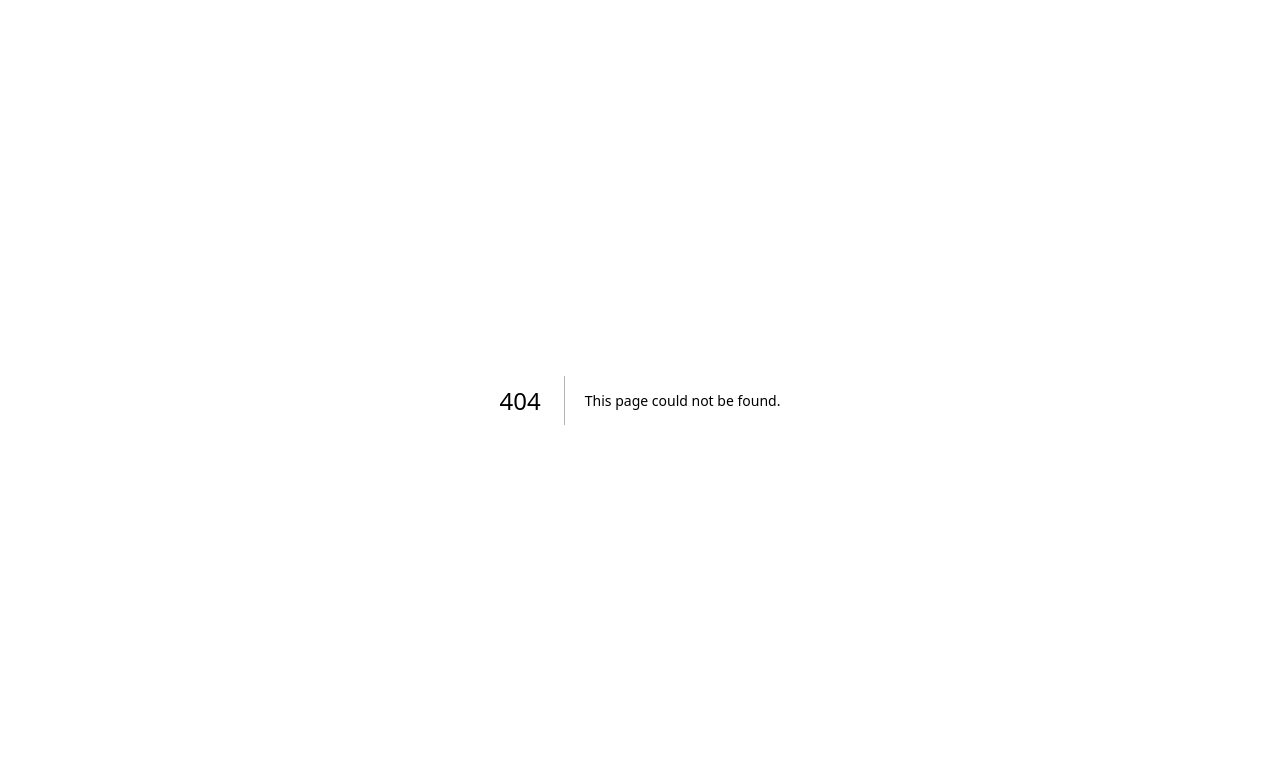
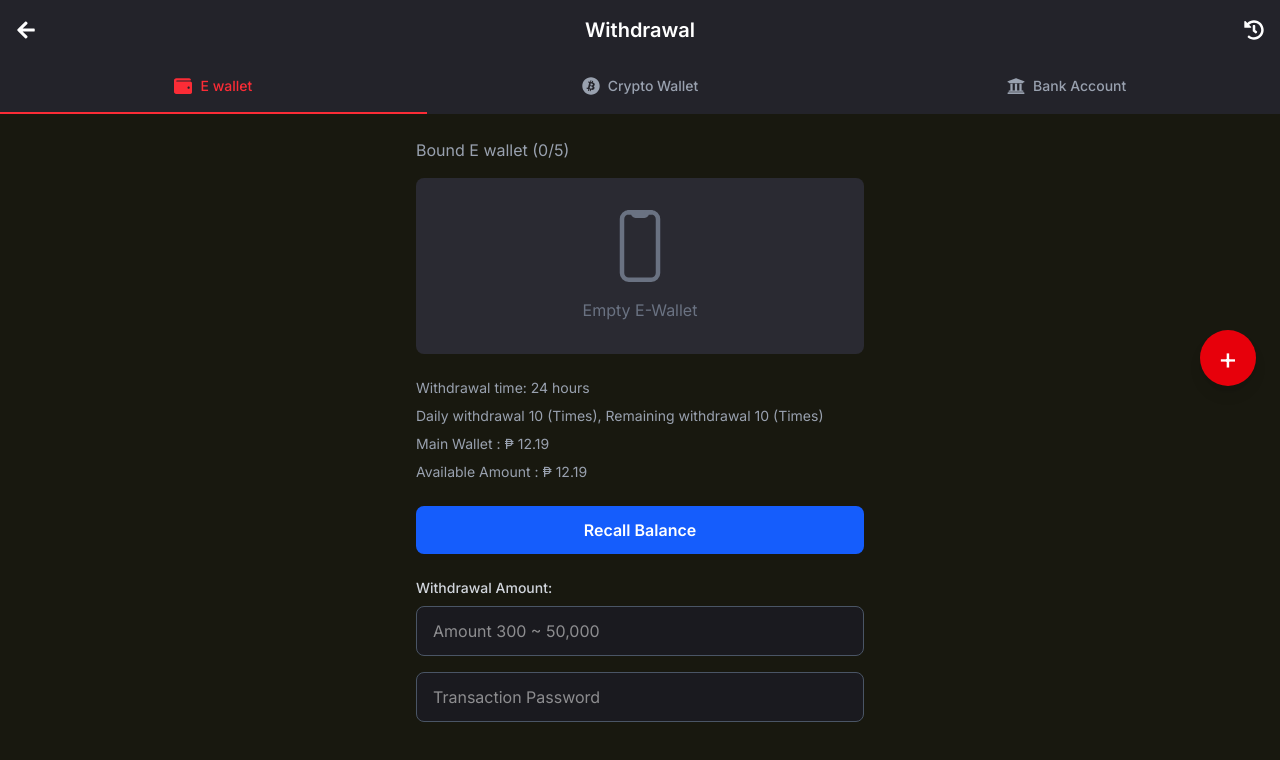
Before and after one commit to Redkuroo/gamble-choicer, a Next.js app: page /withdrawal in a window 1280 px wide. Before the commit this address had no page. Shown: the top 760 px of the page. Built offline with nearby package versions, Linux system fonts and the light colour scheme.

Commit message:
added withdrawal page

```diff
--- a/package.json
+++ b/package.json
@@ -12,7 +12,8 @@
     "framer-motion": "^12.17.0",
     "next": "15.3.3",
     "react": "^19.0.0",
-    "react-dom": "^19.0.0"
+    "react-dom": "^19.0.0",
+    "react-icons": "^5.5.0"
   },
   "devDependencies": {
     "@eslint/eslintrc": "^3",
--- a/src/app/page.tsx
+++ b/src/app/page.tsx
@@ -8,7 +8,7 @@ export default function Home() {
       <div className="min-h-screen bg-[#18180f] flex flex-col items-center justify-center p-8">
         <h1 className="text-5xl font-light text-white mb-2">Jayson <span className="italic font-semibold">Walang Talo</span> Radores</h1>
         <p className="text-gray-300 mb-10 text-lg">Choose your favorite gambling game below! Tabanga ko Jai ihatag imong swerte!</p>
-        <div className="grid grid-cols-1 sm:grid-cols-2 md:grid-cols-3 lg:grid-cols-5 gap-8 w-full max-w-6xl">
+        <div className="grid grid-cols-1 sm:grid-cols-2 md:grid-cols-3 lg:grid-cols-6 gap-8 w-full max-w-7xl">
           <Link href="/bacarrats" className="group bg-[#23232a] border border-gray-700 rounded-lg flex flex-col items-center p-8 transition hover:bg-[#27272f] hover:scale-105 cursor-pointer">
             <span className="text-5xl mb-4">🎴</span>
             <span className="text-lg font-semibold text-white tracking-wide">BACARRATS</span>
@@ -29,6 +29,10 @@ export default function Home() {
             <span className="text-5xl mb-4">👤</span>
             <span className="text-lg font-semibold text-white tracking-wide">MY ACCOUNT</span>
           </Link>
+          <Link href="/withdrawal" className="group bg-[#23232a] border border-gray-700 rounded-lg flex flex-col items-center p-8 transition hover:bg-[#27272f] hover:scale-105 cursor-pointer">
+            <span className="text-5xl mb-4">💸</span>
+            <span className="text-lg font-semibold text-white tracking-wide">WITHDRAWAL</span>
+          </Link>
         </div>
       </div>
     </>
--- /dev/null
+++ b/src/app/withdrawal/page.tsx
@@ -0,0 +1,94 @@
+'use client';
+
+import { useState } from 'react';
+import Link from 'next/link';
+import { FaArrowLeft, FaHistory, FaWallet, FaBitcoin, FaUniversity } from 'react-icons/fa';
+import { IoPhonePortraitOutline } from "react-icons/io5";
+
+const WithdrawalPage = () => {
+  const [activeTab, setActiveTab] = useState('E wallet');
+
+  const tabs = [
+    { name: 'E wallet', icon: <FaWallet /> },
+    { name: 'Crypto Wallet', icon: <FaBitcoin /> },
+    { name: 'Bank Account', icon: <FaUniversity /> },
+  ];
+
+  return (
+    <div className="min-h-screen bg-[#18180f] text-white flex flex-col">
+      {/* Header */}
+      <header className="bg-[#23232a] p-4 flex items-center justify-between sticky top-0 z-10">
+        <Link href="/" className="text-xl">
+            <FaArrowLeft />
+        </Link>
+        <h1 className="text-xl font-semibold">Withdrawal</h1>
+        <button className="text-xl">
+          <FaHistory />
+        </button>
+      </header>
+
+      {/* Tabs */}
+      <nav className="bg-[#23232a] flex">
+        {tabs.map(tab => (
+          <button
+            key={tab.name}
+            onClick={() => setActiveTab(tab.name)}
+            className={`flex-1 flex items-center justify-center p-4 text-sm font-medium border-b-2 transition ${
+              activeTab === tab.name
+                ? 'border-red-500 text-red-500'
+                : 'border-transparent text-gray-400 hover:text-white'
+            }`}
+          >
+            <span className="mr-2 text-lg">{tab.icon}</span>
+            {tab.name}
+          </button>
+        ))}
+      </nav>
+
+      {/* Main Content */}
+      <main className="flex-1 p-6 relative">
+        <div className="w-full max-w-md mx-auto">
+          <p className="text-gray-400 mb-4">Bound E wallet (0/5)</p>
+
+          <div className="bg-[#2a2a32] rounded-lg p-8 flex flex-col items-center justify-center mb-6 text-center">
+            <IoPhonePortraitOutline className="text-7xl text-gray-500 mb-4" />
+            <p className="text-gray-500">Empty E-Wallet</p>
+          </div>
+
+          <div className="absolute right-6 -mt-12">
+            <button className="bg-red-600 hover:bg-red-700 text-white rounded-full w-14 h-14 flex items-center justify-center text-3xl shadow-lg">
+                +
+            </button>
+          </div>
+
+          <div className="text-sm text-gray-400 space-y-2 mb-6">
+            <p>Withdrawal time: 24 hours</p>
+            <p>Daily withdrawal 10 (Times), Remaining withdrawal 10 (Times)</p>
+            <p>Main Wallet : ₱ 12.19</p>
+            <p>Available Amount : ₱ 12.19</p>
+          </div>
+
+          <button className="w-full bg-blue-600 hover:bg-blue-700 text-white font-semibold py-3 rounded-lg transition duration-200 mb-6">
+            Recall Balance
+          </button>
+
+          <div>
+            <label className="text-sm font-medium text-gray-300 mb-2 block">Withdrawal Amount:</label>
+            <input
+              type="text"
+              className="w-full bg-[#1a1a1f] border border-gray-600 rounded-lg px-4 py-3 text-white focus:outline-none focus:border-blue-500 mb-4"
+              placeholder="Amount 300 ~ 50,000"
+            />
+            <input
+              type="password"
+              className="w-full bg-[#1a1a1f] border border-gray-600 rounded-lg px-4 py-3 text-white focus:outline-none focus:border-blue-500"
+              placeholder="Transaction Password"
+            />
+          </div>
+        </div>
+      </main>
+    </div>
+  );
+};
+
+export default WithdrawalPage;
```
Also changed, not shown: 1 other file (tests, documents, lock files or other folders).
